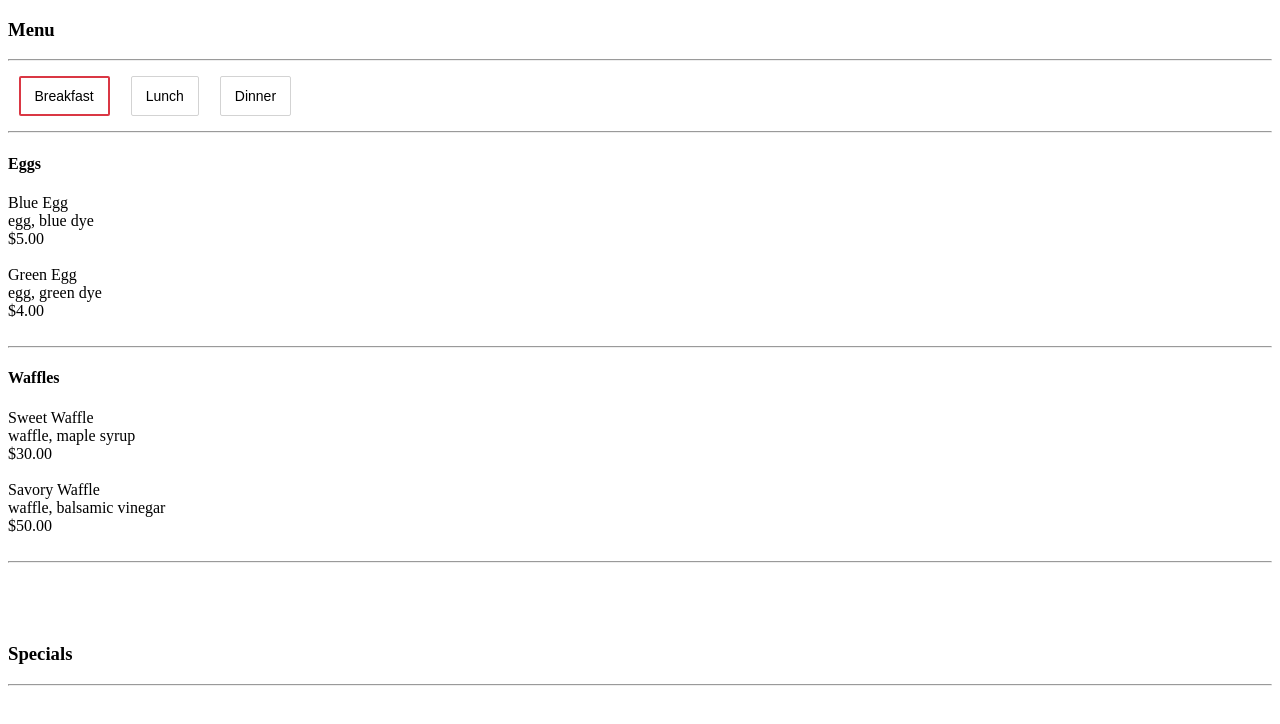
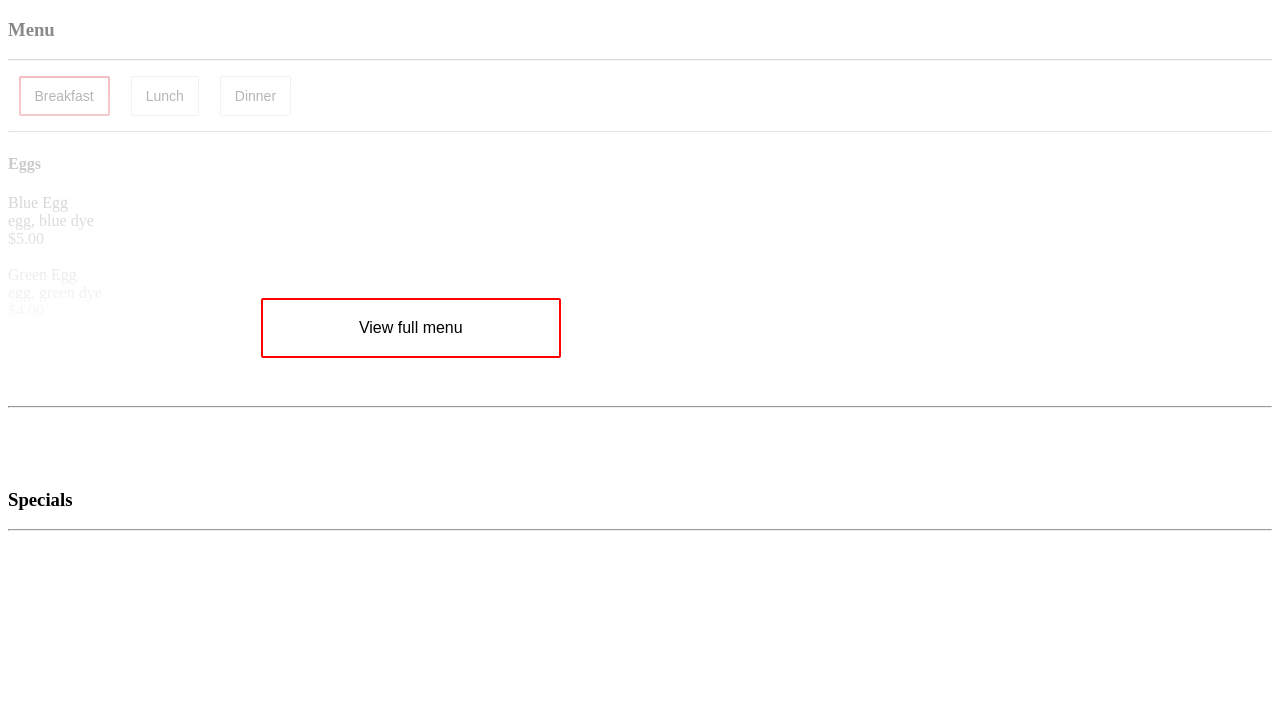
Before and after one commit to ychamanova/menu, a React app: page / in a window 1280 px wide. Shown: the top 724 px of the page. Built offline with nearby package versions, Linux system fonts and the light colour scheme; no server answers; the HTML template or start-up script is replaced by a standard one.

Commit message:
Expand and collapse menu on click

```diff
--- a/client/src/components/Page.jsx
+++ b/client/src/components/Page.jsx
@@ -1,12 +1,17 @@
 import React from 'react';
 import Section from './Section.jsx';
+import Gradient from './styled/Gradient.jsx';
+import ViewFull from './styled/ViewFull.jsx';
+import Collapse from './styled/Collapse.jsx';
 
 var Page = (props) => {
+  var { data, expand, clickHandler } = props;
   var elements = [];
 
-  var { data } = props;
+  var full = false;
 
   for (var section in data) {
+    if (!full || expand) {
       elements.push(
         <div key={section}>
           <hr />
@@ -14,14 +19,22 @@ var Page = (props) => {
           <Section data={data[section]}/>
         </div>
       );
+      full = true;
+    }
   }
 
   return (
     <div>
       {elements}
+      { expand ?
+        <Collapse onClick={() => clickHandler()}> Collapse </Collapse> :
+        <div>
+          <Gradient/>
+          <ViewFull onClick={() => clickHandler()}> View full menu </ViewFull>
+        </div>
+      }
     </div>
   );
 };
 
-
 export default Page;
--- /dev/null
+++ b/client/src/components/styled/Collapse.jsx
@@ -0,0 +1,19 @@
+import React from 'react';
+import styled from 'styled-components';
+
+const Button = styled.button`
+  background: white;
+  border-radius: 2px;
+  border: 2px solid red;
+  color: black;
+  font-size: 16px;
+  height: 60px;
+  width: 300px;
+  position: fixed;
+  bottom: 80px;
+  left: 20%;
+  vertical-align: middle;
+  cursor: pointer;
+`
+
+export default Button;
--- /dev/null
+++ b/client/src/components/styled/Gradient.jsx
@@ -0,0 +1,12 @@
+import React from 'react';
+import styled from 'styled-components';
+
+const Gradient = styled.div`
+  height: 500px;
+  width: 100%;
+  background-image: linear-gradient(rgba(0,0,0,0), rgba(255,255,255,.7), white);
+  position: relative;
+  margin-top: -500px;
+`
+
+export default Gradient;
--- /dev/null
+++ b/client/src/components/styled/ViewFull.jsx
@@ -0,0 +1,19 @@
+import React from 'react';
+import styled from 'styled-components';
+
+const ViewFull = styled.button`
+  background: white;
+  border-radius: 2px;
+  border: 2px solid red;
+  color: black;
+  font-size: 16px;
+  height: 60px;
+  width: 300px;
+  position: relative;
+  top: -40px;
+  left: 20%;
+  vertical-align: middle;
+  cursor: pointer;
+`
+
+export default ViewFull;
--- a/client/src/index.jsx
+++ b/client/src/index.jsx
@@ -12,6 +12,7 @@ class Menu extends React.Component {
     super(props);
     this.state = {
       data: data,
+      expand: false,
       currentPage: Object.keys(data.Categories)[0]
     };
   }
@@ -30,6 +31,13 @@ class Menu extends React.Component {
   changeCategory(str) {
     this.setState({
       currentPage: str
+    });
+  }
+
+  //TODO: refactor to single event handler
+  viewFullMenu() {
+    this.setState({
+      expand: !this.state.expand
     });
   }
 
@@ -53,7 +61,11 @@ class Menu extends React.Component {
               current={this.state.currentPage}
           />
 
-          <Page data={this.state.data.Categories[this.state.currentPage]}/>
+          <Page
+              data={this.state.data.Categories[this.state.currentPage]}
+              expand={this.state.expand}
+              clickHandler={this.viewFullMenu.bind(this)}
+          />
           <hr />
         </div>
 
```
Lines whose indentation alone changed are shown as unchanged.
